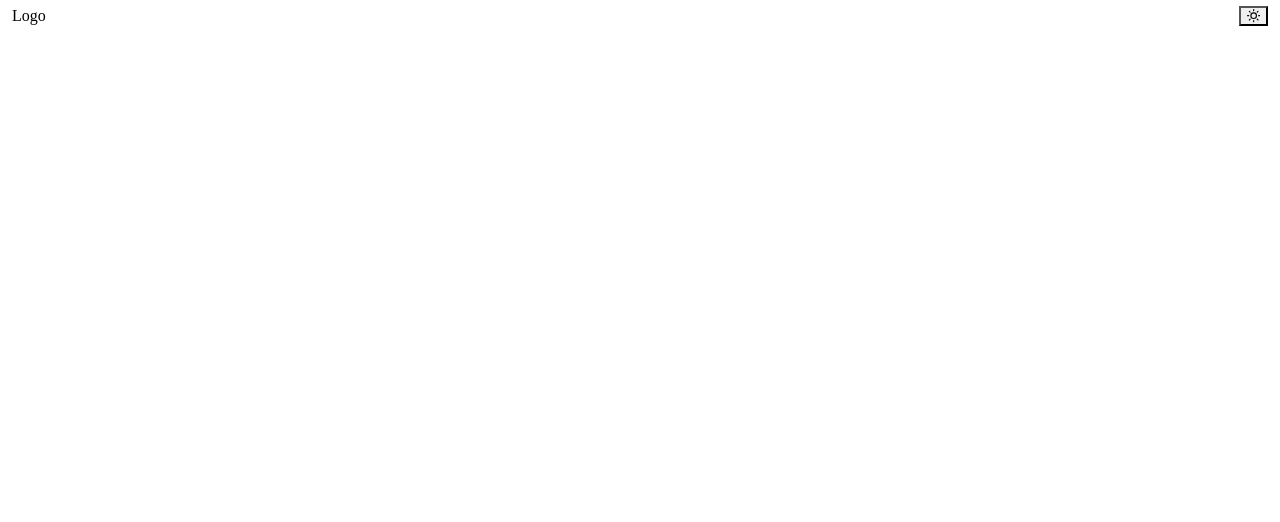
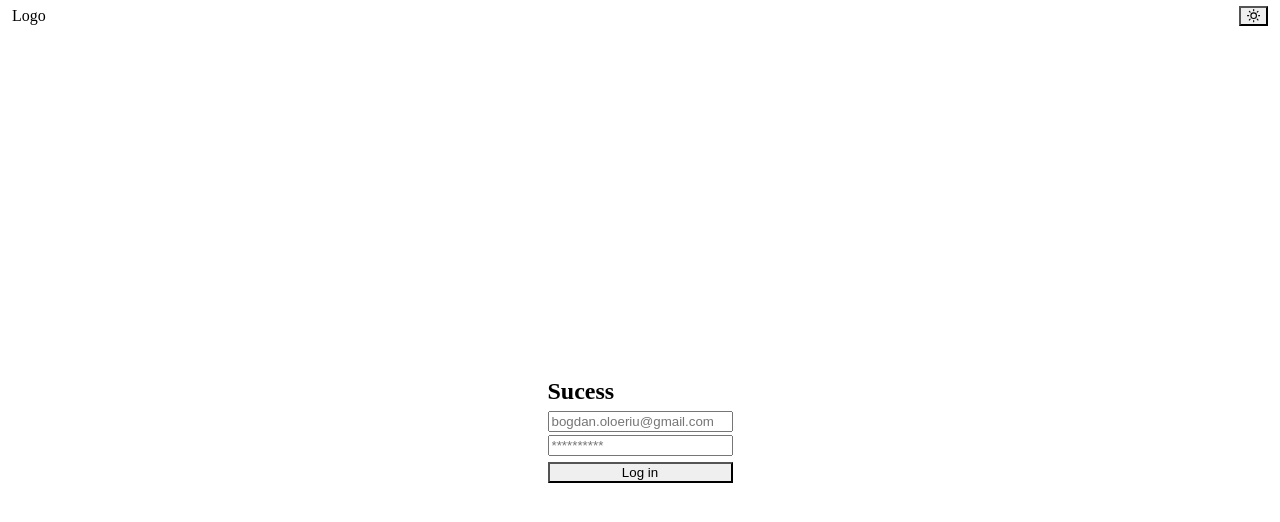
Before and after one commit to vxmoney/vxbank, a Next.js app in the folder vxbank-web-app/: page /vxpayment/sucess in a window 1280 px wide. Shown: the top 522 px of the page. Built offline with nearby package versions, Linux system fonts and the light colour scheme.

Commit message:
we have the form

```diff
--- a/vxbank-web-app/src/app/vxpayment/sucess/page.js
+++ b/vxbank-web-app/src/app/vxpayment/sucess/page.js
@@ -1,5 +1,5 @@
 "use client";
-import { Flex, useColorMode, useColorModeValue } from "@chakra-ui/react";
+import { Flex, Heading, Input,Button, useColorModeValue } from "@chakra-ui/react";
 
 export default function SuccessPage({ searchParams }) {
   let { stripeSessionId, projectId, clubId } = searchParams;
@@ -11,20 +11,26 @@ export default function SuccessPage({ searchParams }) {
 
   const formBackground = useColorModeValue("gray.100", "gray.700");
 
-  return;
+  return (
     <Flex height="100vh" alignItems="center" justifyContent="center">
       <Flex direction="column" background={formBackground} p={12} rounded={6}>
-      <Heading mb={6}>Log in</Heading>
+        <Heading mb={6}>Sucess</Heading>
         <Input
           placeholder="bogdan.oloeriu@gmail.com"
           variant="filled"
           mb={3}
           type="email"
         />
-      <Input placeholder="**********" variant="filled" mb={6} type="password" />
+        <Input
+          placeholder="**********"
+          variant="filled"
+          mb={6}
+          type="password"
+        />
         <Button colorScheme="teal" mb={6}>
           Log in
         </Button>
       </Flex>
-  </Flex>;
+    </Flex>
+  );
 }
```
Lines whose indentation alone changed are shown as unchanged.
